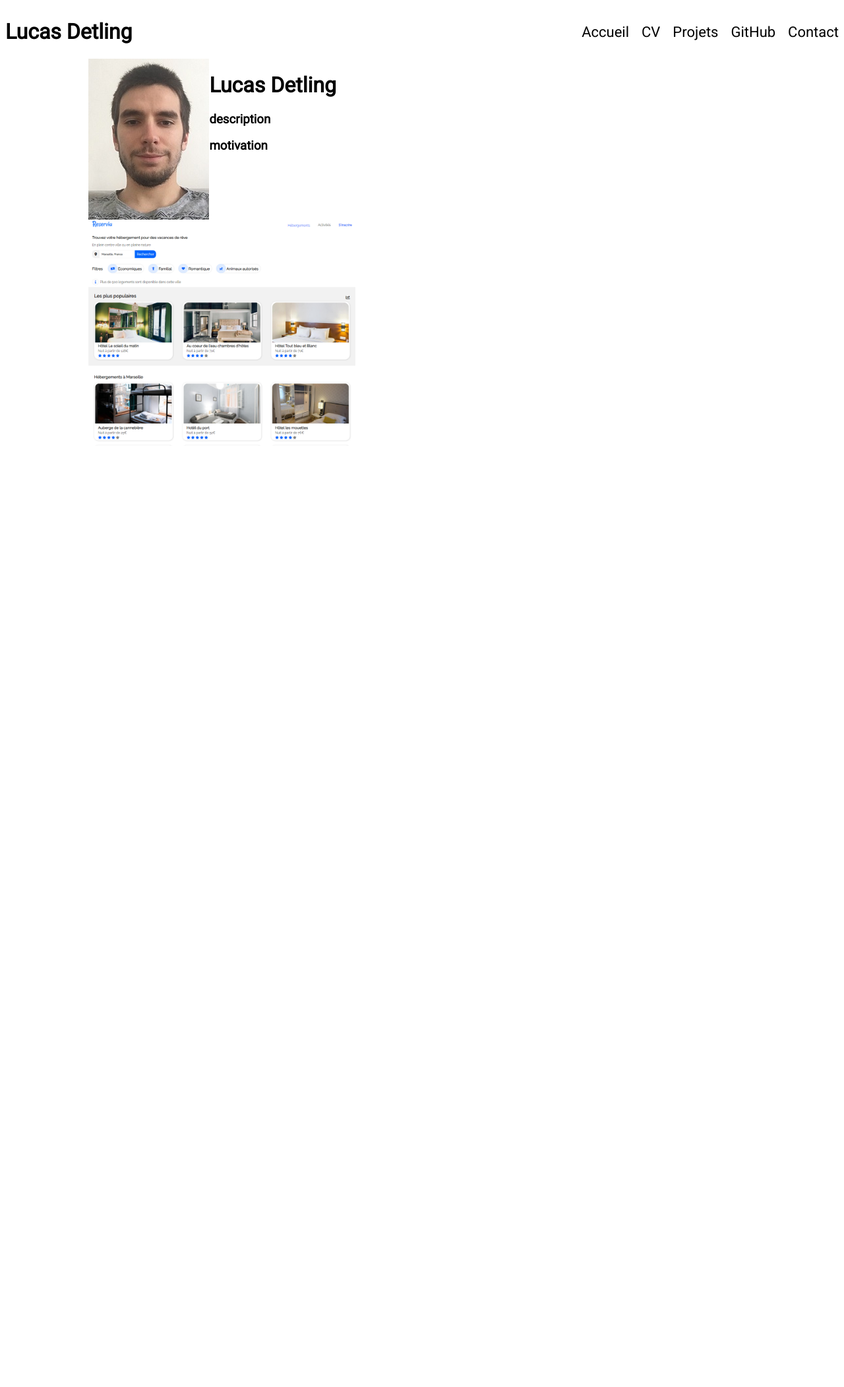
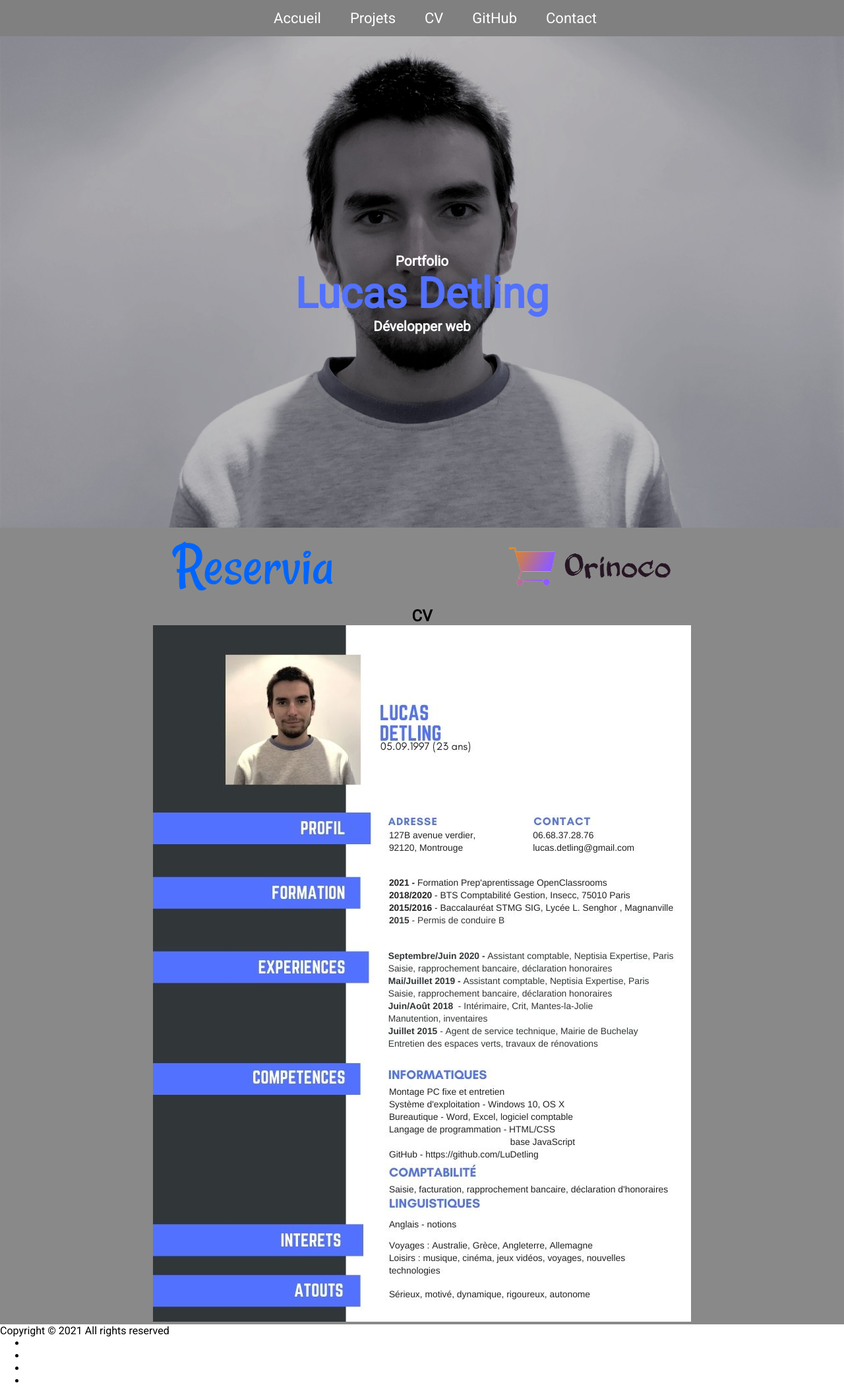
Before and after one commit to LuDetling/Portfolio, a PHP site: page / in a window 1280 px wide. Shown: the whole page at 66% size. Before the commit the page ends 669 px from the top, so only its background shows below. Run offline with PHP 8.4, Linux system fonts and the light colour scheme.

Commit message:
html / css facade + header js

```diff
--- a/css/style.css
+++ b/css/style.css
@@ -1,13 +1,23 @@
 * {
     font-family: "roboto", sans-serif;
+    margin: 0;
 }
 
 /* HEADER */
 
 .header {
-    display: flex;
-    align-items: center;
-    justify-content: space-between;
+    position: fixed;
+    z-index: 100;
+    width: 100%;
+    text-align: center;
+    color: #ffffff;
+    padding: 15px 0;
+    transition: 1.5s;
+}
+
+.backgroundHeader {
+    background: #808080;
+    color: #ffffff;
 }
 
 .header a {
@@ -16,27 +26,58 @@
 }
 
 .navigation a {
-    margin-left: 15px;
+    margin-left: 40px;
     font-size: 22px;
 }
 
+/* MAIN */
+
 main {
+    background: #898989;
+}
+
+/* PRESENTATION */
+
+.presentation {
+    background: url("../img/IMG_0124noir.jpg") center / cover no-repeat fixed;
+    height: 100vh;
+}
+
+.description {
+    text-align: center;
+    color: #ffffff;
+    padding-top: 30%;
+}
+
+.description h3 {
+    font-size: 1.3rem;
+}
+
+.description h1 {
+    font-size: 4rem;
+    color: #5271ff;
+}
+
+
+/* CV */
+
+.cv {
+    width: 100%;
+    text-align: center;
+}
+
+/* VITRINE */
+
+.vitrine {
+    display: flex;
+    align-items: center;
+    justify-content: space-around;
     width: 80%;
     margin: auto;
 }
 
-/* MAIN */
-
-/* PRESENTATION */
-
-.presentation {
-    display: flex;
+.vitrine img {
+    width: 250px;
 }
 
-.vitrine {
-    width: 80%;
-}
-
-.vitrine img {
-    width: 50%;
-}
+/* FOOTER */
--- a/index.html
+++ b/index.html
@@ -16,36 +16,53 @@
     <!-- HEADER -->
 
     <header class="header">
-        <h1><a href="index.html">Lucas Detling</a></h1>
         <nav class="navigation">
             <a href="index.html">Accueil</a>
-            <a href="#">CV</a>
-            <a href="#">Projets</a>
+            <a href="#projets">Projets</a>
+            <a href="#cv">CV</a>
             <a href="#">GitHub</a>
             <a href="#">Contact</a>
         </nav>
     </header>
-    <main>
 
     <!-- PRESENTATION -->
 
     <div class="presentation">
-            <img src="photoDeMoi.JPG" alt="photo de ma tête">
         <div class="description">
+            <h3>Portfolio</h3>
             <h1>Lucas Detling</h1>
-                <h3>description</h3>
-                <h3>motivation</h3>
+            <h3>Développer web</h3>
+        </div>
     </div>
 
-        </div>
+    <main>
 
         <!-- VITRINE -->
 
-        <div class="vitrine">
-            <img src="screen reservia.png" alt="">
-        </div>
+        <article class="vitrine" id="projets">
+            <a href="https://ludetling.github.io/LucasDetling_2_22022021/" target="_blank"><img src="img/Reservia.svg" alt=""></a>
+            <a href="#"><img src="img/orinoco.png" alt=""></a>
+        </article>
+
+
+        <!-- CV -->
+
+        <article class="cv" id="cv">
+            <h1>CV</h1>
+            <a href="img/Copie de lucasdetling.pdf" target="_blank"><img src="img/CV.jpg" alt=""></a>
+        </article>
+
 
     </main>
+    <footer class="footer">
+        <p>Copyright © 2021 All rights reserved</p>
+        <ul>
+            <li></li>
+            <li></li>
+            <li></li>
+            <li></li>
+        </ul>
+    </footer>
 </body>
-
+<script src="js/app.js"></script>
 </html>
--- /dev/null
+++ b/js/app.js
@@ -0,0 +1,18 @@
+const header = document.querySelector(".header");
+console.log(header.classList);
+window.addEventListener("scroll", (e) => {
+
+    // console.log(window.innerHeight);
+    // console.log(window.scrollY);
+    // console.log(document.body.offsetHeight);
+
+    scrollValue = (window.innerHeight + window.scrollY) / (document.body.offsetHeight)
+
+    if(scrollValue > 0.54){
+        header.classList.add("backgroundHeader");
+    } else {
+        header.classList.remove("backgroundHeader")
+    }
+
+    console.log(scrollValue);
+})
```
Also changed, not shown: Capture d’écran 2021-04-01 124245.png (deleted), img/CV.jpg (added), img/IMG_0121.jpg (added), img/IMG_0124.jpg (added), img/IMG_0124noir.jpg (added), img/Reservia.svg (added), img/orinoco.png (added), img/photoDeMoi.JPG (renamed from photoDeMoi.JPG), screen reservia.png (deleted), 1 other file. Lines whose indentation alone changed are shown as unchanged.
